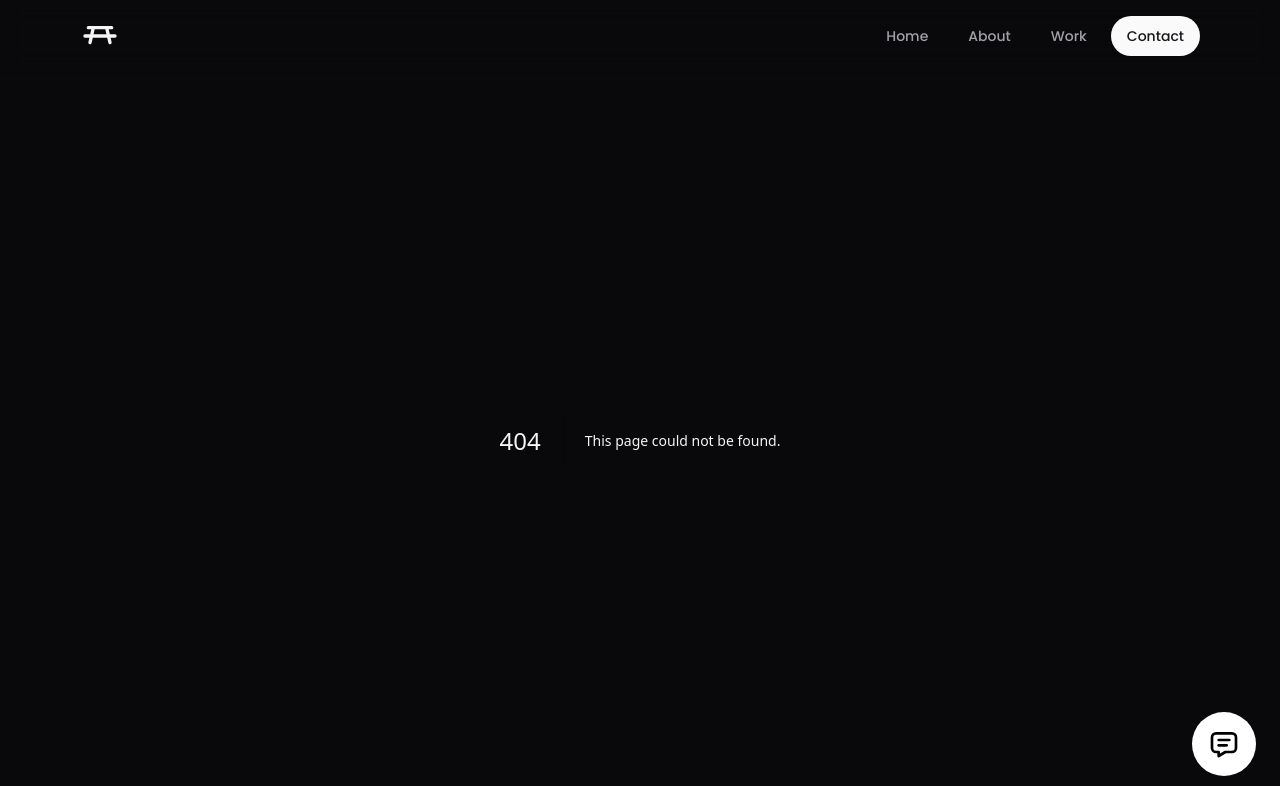
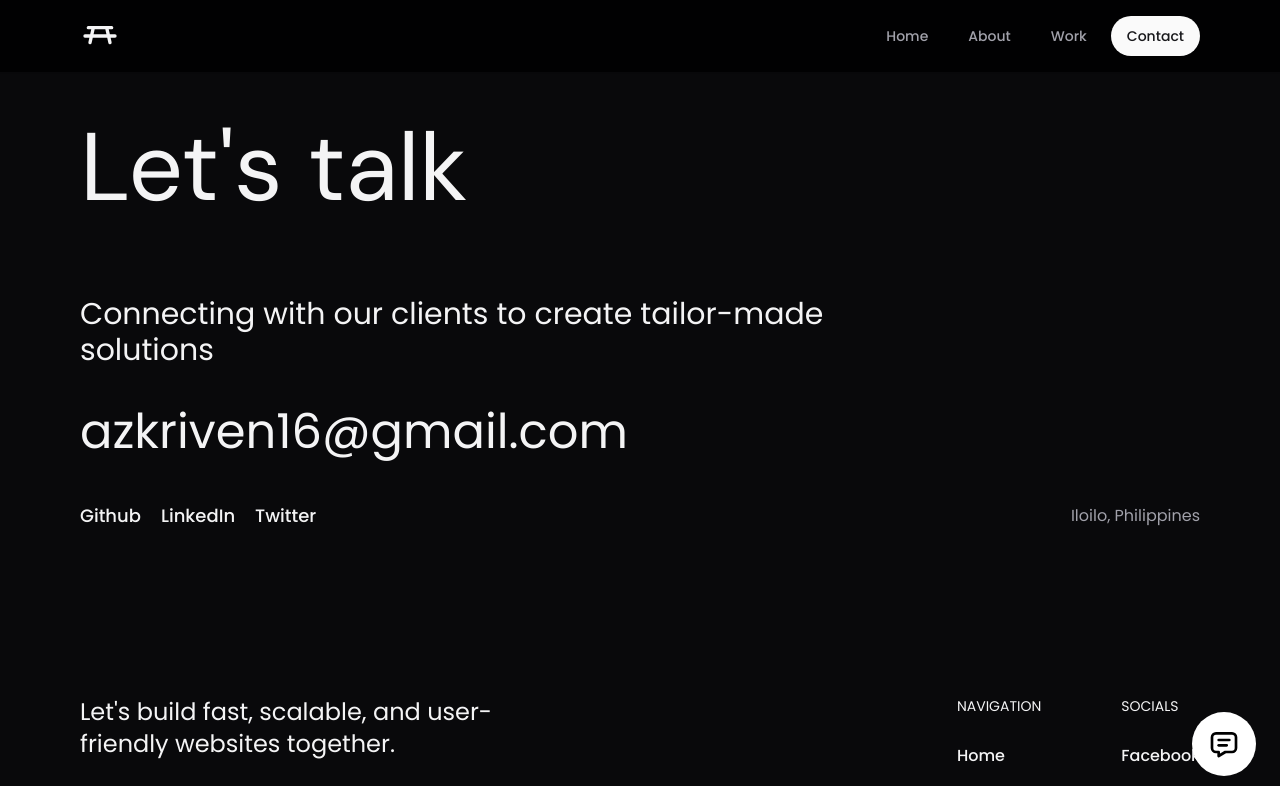
Before and after one commit to azkriven16/azkriven, a Next.js app: page /contact in a window 1280 px wide. Before the commit this address had no page. Shown: the top 786 px of the page. Built offline with nearby package versions, Linux system fonts and the light colour scheme.

Commit message:
feat: added contact page

```diff
--- a/app/(pages)/about/page.tsx
+++ b/app/(pages)/about/page.tsx
@@ -14,10 +14,8 @@ export default function AboutPage() {
             <Section>
                 <div className="md:py-20">
                     <div className="space-y-10 py-10 md:py-20">
-                        <h1 className="text-4xl md:text-8xl font-semibold">
-                            About
-                        </h1>
-                        <p className="text-2xl leading-normal md:w-2/3">
+                        <h1 className="text-5xl md:text-8xl font-dm">About</h1>
+                        <p className="text-xl md:text-2xl md:w-2/3 leading-normal">
                             Hi, I'm Euger, a dedicated software engineer
                             crafting intuitive and functional web applications
                             with a passion for clean code and innovative
--- /dev/null
+++ b/app/(pages)/contact/page.tsx
@@ -0,0 +1,81 @@
+"use client";
+
+import { Section } from "@/components/custom/section";
+import { buttonVariants } from "@/components/ui/button";
+import { SITE_CONFIG } from "@/config";
+import { cn } from "@/lib/utils";
+import { motion } from "framer-motion";
+import { Metadata } from "next";
+import Link from "next/link";
+
+// export const metadata: Metadata = {
+//     title: "Contact | Euger Bonete",
+//     description:
+//         "Explore the technologies and tools I use in my software development projects.",
+// };
+
+export default function ContactPage() {
+    return (
+        <div>
+            <Section>
+                <div className="py-10 md:pt-20 space-y-10 md:space-y-20">
+                    <motion.h1
+                        initial={{ opacity: 0, y: 20 }}
+                        animate={{ opacity: 1, y: 0 }}
+                        transition={{ delay: 0.15, duration: 0.2 }}
+                        className="text-5xl md:text-8xl font-dm"
+                    >
+                        Let's talk
+                    </motion.h1>
+                    <motion.p
+                        initial={{ opacity: 0 }}
+                        animate={{ opacity: 1 }}
+                        transition={{ delay: 0.25, duration: 0.2 }}
+                        className="text-xl md:text-3xl w-[90%] md:w-2/3 leading-normal"
+                    >
+                        Connecting with our clients to create tailor-made
+                        solutions
+                    </motion.p>
+                </div>
+                <div className="space-y-10">
+                    <p className="text-5xl">{SITE_CONFIG.socials.email}</p>
+
+                    <div className="flex justify-between items-center">
+                        <div className="flex gap-5">
+                            <Link
+                                href="#"
+                                className={cn(
+                                    buttonVariants({ variant: "linkHover2" }),
+                                    "text-lg font-medium p-0 after:w-full"
+                                )}
+                            >
+                                Github
+                            </Link>
+                            <Link
+                                href="#"
+                                className={cn(
+                                    buttonVariants({ variant: "linkHover2" }),
+                                    "text-lg font-medium p-0 after:w-full"
+                                )}
+                            >
+                                LinkedIn
+                            </Link>
+                            <Link
+                                href="#"
+                                className={cn(
+                                    buttonVariants({ variant: "linkHover2" }),
+                                    "text-lg font-medium p-0 after:w-full"
+                                )}
+                            >
+                                Twitter
+                            </Link>
+                        </div>
+                        <p className="text-muted-foreground">
+                            Iloilo, Philippines
+                        </p>
+                    </div>
+                </div>
+            </Section>
+        </div>
+    );
+}
--- a/app/(pages)/page.tsx
+++ b/app/(pages)/page.tsx
@@ -1,6 +1,5 @@
 "use client";
 
-import { About } from "@/components/custom/about";
 import { Experience } from "@/components/custom/experience";
 import { Hero } from "@/components/custom/hero";
 import { Projects } from "@/components/custom/projects";
--- a/app/(pages)/projects/page.tsx
+++ b/app/(pages)/projects/page.tsx
@@ -16,7 +16,7 @@ export default function ProjectsPage() {
                 <div className=" md:pt-20">
                     <div className="space-y-10 py-10 md:py-20">
                         <h1 className="text-5xl md:text-8xl font-dm">Work</h1>
-                        <p className="text-xl md:text-2xl md:w-2/3 leading-normal">
+                        <p className="text-2xl md:w-2/3 leading-normal">
                             I don't just create websites; we craft unforgettable
                             experiences that leave a lasting impression.
                         </p>
--- a/app/(pages)/techstack/page.tsx
+++ b/app/(pages)/techstack/page.tsx
@@ -9,8 +9,8 @@ export const metadata: Metadata = {
 
 export default function TechStackPage() {
     return (
-        <main>
+        <div>
             <TechStack />
-        </main>
+        </div>
     );
 }
--- a/components/custom/hero.tsx
+++ b/components/custom/hero.tsx
@@ -7,12 +7,12 @@ import { Section } from "./section";
 export const Hero = () => {
     return (
         <Section>
-            <div className="md:pt-20 space-y-10">
+            <div className="py-10 md:pt-20 space-y-10">
                 <motion.p
                     initial={{ opacity: 0 }}
                     animate={{ opacity: 1 }}
                     transition={{ delay: 0.25, duration: 0.2 }}
-                    className="text-xl md:text-2xl md:w-2/4 leading-normal"
+                    className="text-xl md:text-2xl w-[90%] md:w-2/4 leading-normal"
                 >
                     I specialize in crafting exceptional digital experiences
                     using code to help clients achieve their business goals.
--- a/components/custom/navbar.tsx
+++ b/components/custom/navbar.tsx
@@ -59,7 +59,7 @@ export const Navbar = () => {
             initial="hidden"
             animate="visible"
             variants={navVariants}
-            className="py-4 backdrop-blur-md fixed top-0 left-0 right-0 z-50 shadow-sm"
+            className="py-4 backdrop-blur-md bg-black/80 fixed top-0 left-0 right-0 z-50 shadow-sm"
         >
             <div className="max-w-6xl px-4 mx-auto flex justify-between items-center">
                 <motion.div
```
